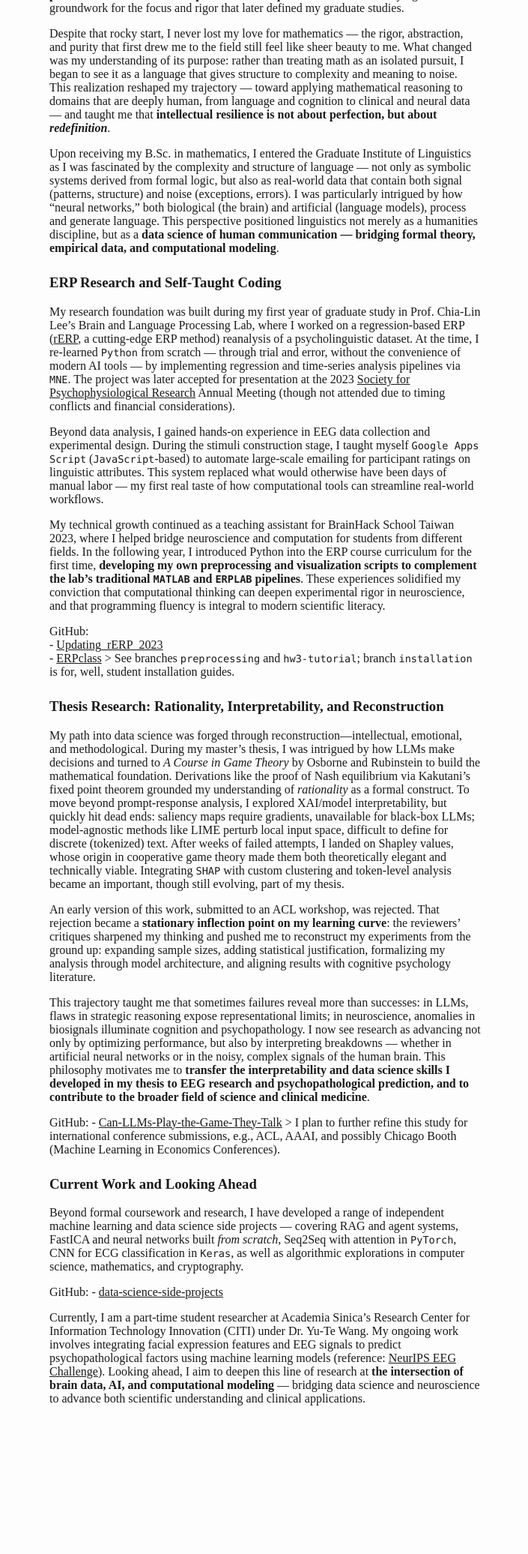
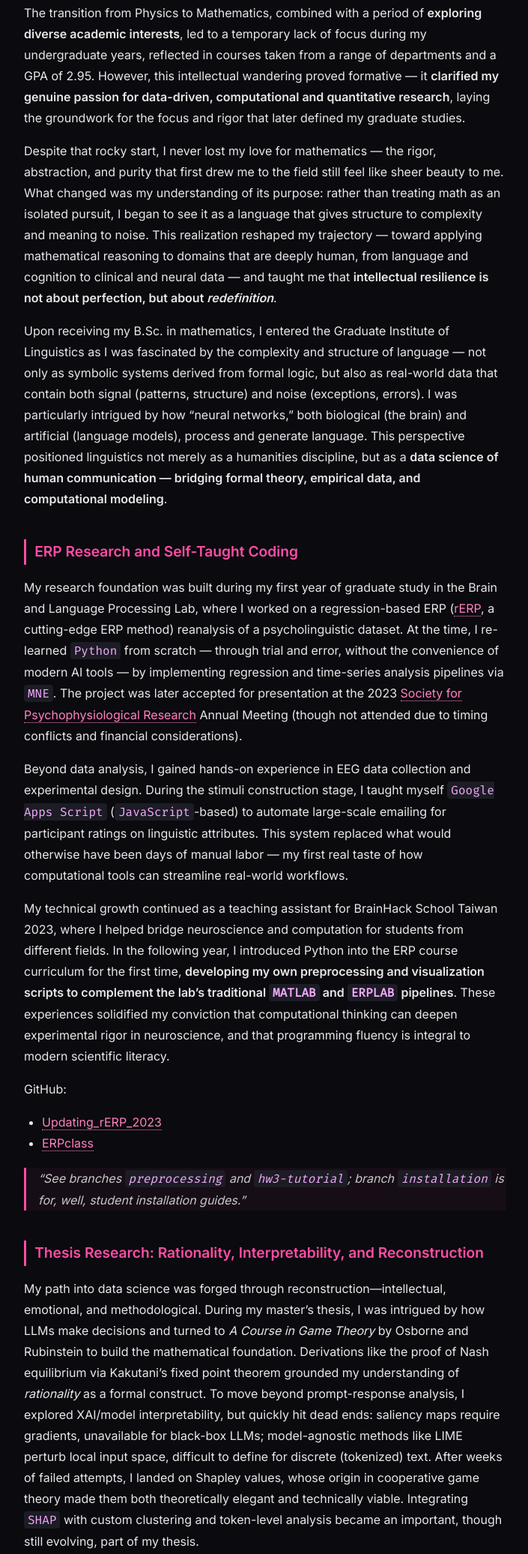
Before and after one commit to amandalin047/amandalin047.github.io, a plain HTML site: page about-me.html in a window 1280 px wide. Shown: the part 361-2433 px from the top of the page at 75% size, without its empty margins (286-991 px from the left). Before the commit the page ends 2301 px from the top, so only its background shows below. Drawn offline with Linux system fonts and the light colour scheme.

Commit message:
modified about-me

```diff
--- a/about-me.html
+++ b/about-me.html
@@ -1,310 +1,158 @@
 <!DOCTYPE html>
-<html xmlns="http://www.w3.org/1999/xhtml" lang="" xml:lang="">
+<html lang="en">
 <head>
-  <meta charset="utf-8" />
-  <meta name="generator" content="pandoc" />
-  <meta name="viewport" content="width=device-width, initial-scale=1.0, user-scalable=yes" />
-  <title>about-me</title>
+  <meta charset="utf-8">
+  <title>About Me – Amanda Lin</title>
+
+  <!-- safer for strict parsers -->
+  <link rel="preconnect" href="https://fonts.googleapis.com">
+  <link rel="preconnect" href="https://fonts.gstatic.com" crossorigin>
+  <link href="https://fonts.googleapis.com/css2?family=Inter:wght@400;600&amp;family=Fira+Mono&amp;display=swap" rel="stylesheet">
   <style>
-    /* Default styles provided by pandoc.
-    ** See https://pandoc.org/MANUAL.html#variables-for-html for config info.
-    */
-    html {
-      color: #1a1a1a;
-      background-color: #fdfdfd;
+    * {
+      box-sizing: border-box;
+      margin: 0;
+      padding: 0;
     }
+
     body {
-      margin: 0 auto;
-      max-width: 36em;
-      padding-left: 50px;
-      padding-right: 50px;
-      padding-top: 50px;
-      padding-bottom: 50px;
-      hyphens: auto;
-      overflow-wrap: break-word;
-      text-rendering: optimizeLegibility;
-      font-kerning: normal;
+      font-family: 'Inter', sans-serif;
+      background-color: #0a0a0f;
+      color: #e8e8e8;
+      line-height: 1.75;
+      padding: 4rem 10%;
+      max-width: 900px;
+      margin: auto;
     }
+
+    h1, h2, h3 {
+      font-weight: 600;
+      color: #ff4da6;
+      margin-top: 2rem;
+      margin-bottom: 1rem;
+    }
+
+    h1 {
+      font-size: 2rem;
+      text-align: center;
+      color: #fff;
+      border-bottom: 1px solid #222;
+      padding-bottom: 0.6rem;
+    }
+
+    h3 {
+      border-left: 3px solid #ff4da6;
+      padding-left: 0.7rem;
+      margin-top: 2.5rem;
+      font-size: 1.2rem;
+    }
+
+    p {
+      margin-bottom: 1rem;
+    }
+
+    a {
+      color: #ff80bf;
+      text-decoration: none;
+      border-bottom: 1px dotted #ff80bf;
+      transition: color 0.2s ease;
+    }
+
+    a:hover {
+      color: #ffc6e0;
+    }
+
+    code {
+      font-family: 'Fira Mono', monospace;
+      background: #1c1c24;
+      color: #f4aaff;
+      padding: 2px 5px;
+      border-radius: 4px;
+    }
+
+    ul, ol {
+      margin-left: 1.5rem;
+      margin-bottom: 1rem;
+    }
+
+    blockquote {
+      border-left: 3px solid #ff4da6;
+      padding-left: 1rem;
+      color: #c8c8c8;
+      font-style: italic;
+      background: rgba(255, 77, 166, 0.05);
+      margin: 1.2rem 0;
+    }
+
+    hr {
+      border: none;
+      border-top: 1px solid #222;
+      margin: 3rem 0;
+    }
+
+    img {
+      max-width: 100%;
+      border-radius: 8px;
+      margin: 1.5rem 0;
+    }
+
     @media (max-width: 600px) {
       body {
-        font-size: 0.9em;
-        padding: 12px;
-      }
-      h1 {
-        font-size: 1.8em;
+        padding: 2rem 5%;
       }
     }
-    @media print {
-      html {
-        background-color: white;
-      }
-      body {
-        background-color: transparent;
-        color: black;
-        font-size: 12pt;
-      }
-      p, h2, h3 {
-        orphans: 3;
-        widows: 3;
-      }
-      h2, h3, h4 {
-        page-break-after: avoid;
-      }
-    }
-    p {
-      margin: 1em 0;
-    }
-    a {
-      color: #1a1a1a;
-    }
-    a:visited {
-      color: #1a1a1a;
-    }
-    img {
-      max-width: 100%;
-    }
-    svg {
-      height: auto;
-      max-width: 100%;
-    }
-    h1, h2, h3, h4, h5, h6 {
-      margin-top: 1.4em;
-    }
-    h5, h6 {
-      font-size: 1em;
-      font-style: italic;
-    }
-    h6 {
-      font-weight: normal;
-    }
-    ol, ul {
-      padding-left: 1.7em;
-      margin-top: 1em;
-    }
-    li > ol, li > ul {
-      margin-top: 0;
-    }
-    blockquote {
-      margin: 1em 0 1em 1.7em;
-      padding-left: 1em;
-      border-left: 2px solid #e6e6e6;
-      color: #606060;
-    }
-    code {
-      font-family: Menlo, Monaco, Consolas, 'Lucida Console', monospace;
-      font-size: 85%;
-      margin: 0;
-      hyphens: manual;
-    }
-    pre {
-      margin: 1em 0;
-      overflow: auto;
-    }
-    pre code {
-      padding: 0;
-      overflow: visible;
-      overflow-wrap: normal;
-    }
-    .sourceCode {
-     background-color: transparent;
-     overflow: visible;
-    }
-    hr {
-      border: none;
-      border-top: 1px solid #1a1a1a;
-      height: 1px;
-      margin: 1em 0;
-    }
-    table {
-      margin: 1em 0;
-      border-collapse: collapse;
-      width: 100%;
-      overflow-x: auto;
-      display: block;
-      font-variant-numeric: lining-nums tabular-nums;
-    }
-    table caption {
-      margin-bottom: 0.75em;
-    }
-    tbody {
-      margin-top: 0.5em;
-      border-top: 1px solid #1a1a1a;
-      border-bottom: 1px solid #1a1a1a;
-    }
-    th {
-      border-top: 1px solid #1a1a1a;
-      padding: 0.25em 0.5em 0.25em 0.5em;
-    }
-    td {
-      padding: 0.125em 0.5em 0.25em 0.5em;
-    }
-    header {
-      margin-bottom: 4em;
-      text-align: center;
-    }
-    #TOC li {
-      list-style: none;
-    }
-    #TOC ul {
-      padding-left: 1.3em;
-    }
-    #TOC > ul {
-      padding-left: 0;
-    }
-    #TOC a:not(:hover) {
-      text-decoration: none;
-    }
-    code{white-space: pre-wrap;}
-    span.smallcaps{font-variant: small-caps;}
-    div.columns{display: flex; gap: min(4vw, 1.5em);}
-    div.column{flex: auto; overflow-x: auto;}
-    div.hanging-indent{margin-left: 1.5em; text-indent: -1.5em;}
-    /* The extra [class] is a hack that increases specificity enough to
-       override a similar rule in reveal.js */
-    ul.task-list[class]{list-style: none;}
-    ul.task-list li input[type="checkbox"] {
-      font-size: inherit;
-      width: 0.8em;
-      margin: 0 0.8em 0.2em -1.6em;
-      vertical-align: middle;
-    }
-    .display.math{display: block; text-align: center; margin: 0.5rem auto;}
+
   </style>
 </head>
+
 <body>
-<h1
-id="from-formal-systems-to-neural-signals-my-path-toward-data-science-and-cognitive-research">From
-Formal Systems to Neural Signals: My Path Toward Data Science and
-Cognitive Research</h1>
-<h3 id="early-years-exploration-and-transition">Early Years: Exploration
-and Transition</h3>
-<p>The transition from Physics to Mathematics, combined with a period of
-<strong>exploring diverse academic interests</strong>, led to a
-temporary lack of focus during my undergraduate years, reflected in
-courses taken from a range of departments and a GPA of 2.95. However,
-this intellectual wandering proved formative — it <strong>clarified my
-genuine passion for data-driven, computational and quantitative
-research</strong>, laying the groundwork for the focus and rigor that
-later defined my graduate studies.</p>
-<p>Despite that rocky start, I never lost my love for mathematics — the
-rigor, abstraction, and purity that first drew me to the field still
-feel like sheer beauty to me. What changed was my understanding of its
-purpose: rather than treating math as an isolated pursuit, I began to
-see it as a language that gives structure to complexity and meaning to
-noise. This realization reshaped my trajectory — toward applying
-mathematical reasoning to domains that are deeply human, from language
-and cognition to clinical and neural data — and taught me that
-<strong>intellectual resilience is not about perfection, but about
-<em>redefinition</em></strong>.</p>
-<p>Upon receiving my B.Sc. in mathematics, I entered the Graduate
-Institute of Linguistics as I was fascinated by the complexity and
-structure of language — not only as symbolic systems derived from formal
-logic, but also as real-world data that contain both signal (patterns,
-structure) and noise (exceptions, errors). I was particularly intrigued
-by how “neural networks,” both biological (the brain) and artificial
-(language models), process and generate language. This perspective
-positioned linguistics not merely as a humanities discipline, but as a
-<strong>data science of human communication — bridging formal theory,
-empirical data, and computational modeling</strong>.</p>
-<h3 id="erp-research-and-self-taught-coding">ERP Research and
-Self-Taught Coding</h3>
-<p>My research foundation was built during my first year of graduate
-study in Prof. Chia-Lin Lee’s Brain and Language Processing Lab, where I
-worked on a regression-based ERP (<a
-href="https://scholar.google.com/scholar?hl=en&amp;as_sdt=0%2C5&amp;q=regression+based+event+related+potentials&amp;oq=#d=gs_qabs&amp;t=1759604616202&amp;u=%23p%3DerbfP7XZSEYJ">rERP</a>,
-a cutting-edge ERP method) reanalysis of a psycholinguistic dataset. At
-the time, I re-learned <code>Python</code> from scratch — through trial
-and error, without the convenience of modern AI tools — by implementing
-regression and time-series analysis pipelines via <code>MNE</code>. The
-project was later accepted for presentation at the 2023 <a
-href="https://sprweb.org/">Society for Psychophysiological Research</a>
-Annual Meeting (though not attended due to timing conflicts and
-financial considerations).</p>
-<p>Beyond data analysis, I gained hands-on experience in EEG data
-collection and experimental design. During the stimuli construction
-stage, I taught myself <code>Google Apps Script</code>
-(<code>JavaScript</code>-based) to automate large-scale emailing for
-participant ratings on linguistic attributes. This system replaced what
-would otherwise have been days of manual labor — my first real taste of
-how computational tools can streamline real-world workflows.</p>
-<p>My technical growth continued as a teaching assistant for BrainHack
-School Taiwan 2023, where I helped bridge neuroscience and computation
-for students from different fields. In the following year, I introduced
-Python into the ERP course curriculum for the first time,
-<strong>developing my own preprocessing and visualization scripts to
-complement the lab’s traditional <code>MATLAB</code> and
-<code>ERPLAB</code> pipelines</strong>. These experiences solidified my
-conviction that computational thinking can deepen experimental rigor in
-neuroscience, and that programming fluency is integral to modern
-scientific literacy.</p>
-<p>GitHub:<br />
-- <a
-href="https://github.com/amandalin047/Updating_rERP_2023">Updating_rERP_2023</a><br />
-- <a
-href="https://github.com/amandalin047/ERPclass/tree/preprocessing">ERPclass</a>
-&gt; See branches <code>preprocessing</code> and
-<code>hw3-tutorial</code>; branch <code>installation</code> is for,
-well, student installation guides.</p>
-<h3
-id="thesis-research-rationality-interpretability-and-reconstruction">Thesis
-Research: Rationality, Interpretability, and Reconstruction</h3>
-<p>My path into data science was forged through
-reconstruction—intellectual, emotional, and methodological. During my
-master’s thesis, I was intrigued by how LLMs make decisions and turned
-to <em>A Course in Game Theory</em> by Osborne and Rubinstein to build
-the mathematical foundation. Derivations like the proof of Nash
-equilibrium via Kakutani’s fixed point theorem grounded my understanding
-of <em>rationality</em> as a formal construct. To move beyond
-prompt-response analysis, I explored XAI/model interpretability, but
-quickly hit dead ends: saliency maps require gradients, unavailable for
-black-box LLMs; model-agnostic methods like LIME perturb local input
-space, difficult to define for discrete (tokenized) text. After weeks of
-failed attempts, I landed on Shapley values, whose origin in cooperative
-game theory made them both theoretically elegant and technically viable.
-Integrating <code>SHAP</code> with custom clustering and token-level
-analysis became an important, though still evolving, part of my
-thesis.</p>
-<p>An early version of this work, submitted to an ACL workshop, was
-rejected. That rejection became a <strong>stationary inflection point on
-my learning curve</strong>: the reviewers’ critiques sharpened my
-thinking and pushed me to reconstruct my experiments from the ground up:
-expanding sample sizes, adding statistical justification, formalizing my
-analysis through model architecture, and aligning results with cognitive
-psychology literature.</p>
-<p>This trajectory taught me that sometimes failures reveal more than
-successes: in LLMs, flaws in strategic reasoning expose representational
-limits; in neuroscience, anomalies in biosignals illuminate cognition
-and psychopathology. I now see research as advancing not only by
-optimizing performance, but also by interpreting breakdowns — whether in
-artificial neural networks or in the noisy, complex signals of the human
-brain. This philosophy motivates me to <strong>transfer the
-interpretability and data science skills I developed in my thesis to EEG
-research and psychopathological prediction, and to contribute to the
-broader field of science and clinical medicine</strong>.</p>
-<p>GitHub: - <a
-href="https://github.com/amandalin047/Can-LLMs-Play-the-Game-They-Talk">Can-LLMs-Play-the-Game-They-Talk</a>
-&gt; I plan to further refine this study for international conference
-submissions, e.g., ACL, AAAI, and possibly Chicago Booth (Machine
-Learning in Economics Conferences).</p>
-<h3 id="current-work-and-looking-ahead">Current Work and Looking
-Ahead</h3>
-<p>Beyond formal coursework and research, I have developed a range of
-independent machine learning and data science side projects — covering
-RAG and agent systems, FastICA and neural networks built <em>from
-scratch</em>, Seq2Seq with attention in <code>PyTorch</code>, CNN for
-ECG classification in <code>Keras</code>, as well as algorithmic
-explorations in computer science, mathematics, and cryptography.</p>
-<p>GitHub: - <a
-href="https://github.com/amandalin047/data-science-side-projects">data-science-side-projects</a></p>
-<p>Currently, I am a part-time student researcher at Academia Sinica’s
-Research Center for Information Technology Innovation (CITI) under
-Dr. Yu-Te Wang. My ongoing work involves integrating facial expression
-features and EEG signals to predict psychopathological factors using
-machine learning models (reference: <a
-href="https://eeg2025.github.io/eeg2025.github.io/">NeurIPS EEG
-Challenge</a>). Looking ahead, I aim to deepen this line of research at
-<strong>the intersection of brain data, AI, and computational
-modeling</strong> — bridging data science and neuroscience to advance
-both scientific understanding and clinical applications.</p>
+  <h1>From Formal Systems to Neural Signals: My Path Toward Data Science and Cognitive Research</h1>
+
+  <h3>Early Years: Exploration and Transition</h3>
+  <p>The transition from Physics to Mathematics, combined with a period of <strong>exploring diverse academic interests</strong>, led to a temporary lack of focus during my undergraduate years, reflected in courses taken from a range of departments and a GPA of 2.95. However, this intellectual wandering proved formative — it <strong>clarified my genuine passion for data-driven, computational and quantitative research</strong>, laying the groundwork for the focus and rigor that later defined my graduate studies.</p>
+
+  <p>Despite that rocky start, I never lost my love for mathematics — the rigor, abstraction, and purity that first drew me to the field still feel like sheer beauty to me. What changed was my understanding of its purpose: rather than treating math as an isolated pursuit, I began to see it as a language that gives structure to complexity and meaning to noise. This realization reshaped my trajectory — toward applying mathematical reasoning to domains that are deeply human, from language and cognition to clinical and neural data — and taught me that <strong>intellectual resilience is not about perfection, but about <em>redefinition</em></strong>.</p>
+
+  <p>Upon receiving my B.Sc. in mathematics, I entered the Graduate Institute of Linguistics as I was fascinated by the complexity and structure of language — not only as symbolic systems derived from formal logic, but also as real-world data that contain both signal (patterns, structure) and noise (exceptions, errors). I was particularly intrigued by how “neural networks,” both biological (the brain) and artificial (language models), process and generate language. This perspective positioned linguistics not merely as a humanities discipline, but as a <strong>data science of human communication — bridging formal theory, empirical data, and computational modeling</strong>.</p>
+
+  <h3>ERP Research and Self-Taught Coding</h3>
+  <p>My research foundation was built during my first year of graduate study in the Brain and Language Processing Lab, where I worked on a regression-based ERP (<a href="https://scholar.google.com/scholar?hl=en&amp;as_sdt=0%2C5&amp;q=regression+based+event+related+potentials&amp;oq=#d=gs_qabs&amp;t=1759604616202&amp;u=%23p%3DerbfP7XZSEYJ">rERP</a>, a cutting-edge ERP method) reanalysis of a psycholinguistic dataset. At the time, I re-learned <code>Python</code> from scratch — through trial and error, without the convenience of modern AI tools — by implementing regression and time-series analysis pipelines via <code>MNE</code>. The project was later accepted for presentation at the 2023 <a href="https://sprweb.org/">Society for Psychophysiological Research</a> Annual Meeting (though not attended due to timing conflicts and financial considerations).</p>
+
+  <p>Beyond data analysis, I gained hands-on experience in EEG data collection and experimental design. During the stimuli construction stage, I taught myself <code>Google Apps Script</code> (<code>JavaScript</code>-based) to automate large-scale emailing for participant ratings on linguistic attributes. This system replaced what would otherwise have been days of manual labor — my first real taste of how computational tools can streamline real-world workflows.</p>
+
+  <p>My technical growth continued as a teaching assistant for BrainHack School Taiwan 2023, where I helped bridge neuroscience and computation for students from different fields. In the following year, I introduced Python into the ERP course curriculum for the first time, <strong>developing my own preprocessing and visualization scripts to complement the lab’s traditional <code>MATLAB</code> and <code>ERPLAB</code> pipelines</strong>. These experiences solidified my conviction that computational thinking can deepen experimental rigor in neuroscience, and that programming fluency is integral to modern scientific literacy.</p>
+
+  <p>GitHub:</p>
+  <ul>
+    <li><a href="https://github.com/amandalin047/Updating_rERP_2023">Updating_rERP_2023</a></li>
+    <li><a href="https://github.com/amandalin047/ERPclass/tree/preprocessing">ERPclass</a></li>
+  </ul>
+  <blockquote>
+    “See branches <code>preprocessing</code> and <code>hw3-tutorial</code>; branch <code>installation</code> is for, well, student installation guides.”
+  </blockquote>
+
+  <h3>Thesis Research: Rationality, Interpretability, and Reconstruction</h3> <p>My path into data science was forged through reconstruction—intellectual, emotional, and methodological. During my master’s thesis, I was intrigued by how LLMs make decisions and turned to <em>A Course in Game Theory</em> by Osborne and Rubinstein to build the mathematical foundation. Derivations like the proof of Nash equilibrium via Kakutani’s fixed point theorem grounded my understanding of <em>rationality</em> as a formal construct. To move beyond prompt-response analysis, I explored XAI/model interpretability, but quickly hit dead ends: saliency maps require gradients, unavailable for black-box LLMs; model-agnostic methods like LIME perturb local input space, difficult to define for discrete (tokenized) text. After weeks of failed attempts, I landed on Shapley values, whose origin in cooperative game theory made them both theoretically elegant and technically viable. Integrating <code>SHAP</code> with custom clustering and token-level analysis became an important, though still evolving, part of my thesis.</p>
+ <p>An early version of this work, submitted to an ACL workshop, was rejected. That rejection became a <strong>stationary inflection point on my learning curve</strong>: the reviewers’ critiques sharpened my thinking and pushed me to reconstruct my experiments from the ground up: expanding sample sizes, adding statistical justification, formalizing my analysis through model architecture, and aligning results with cognitive psychology literature.</p>
+ <p>This trajectory taught me that sometimes failures reveal more than successes: in LLMs, flaws in strategic reasoning expose representational limits; in neuroscience, anomalies in biosignals illuminate cognition and psychopathology. I now see research as advancing not only by optimizing performance, but also by interpreting breakdowns — whether in artificial neural networks or in the noisy, complex signals of the human brain. This philosophy motivates me to <strong>transfer the interpretability and data science skills I developed in my thesis to EEG research and psychopathological prediction, and to contribute to the broader field of science and clinical medicine</strong>.</p>
+
+ <p>GitHub:</p>
+  <ul>
+    <li><a href="https://github.com/amandalin047/Can-LLMs-Play-the-Game-They-Talk">Can-LLMs-Play-the-Game-They-Talk</a></li>
+  </ul>
+  <blockquote>
+    “I plan to further refine this study for international conference submissions.”
+  </blockquote>
+
+  <h3>Current Work and Looking Ahead</h3>
+  <p>Beyond formal coursework and research, I have developed a range of independent machine learning and data science side projects — covering RAG and agent systems, FastICA and neural networks built <em>from scratch</em>, Seq2Seq with attention in <code>PyTorch</code>, CNN for ECG classification in <code>Keras</code>, as well as algorithmic explorations in computer science, mathematics, and cryptography.</p>
+
+  <p>GitHub: <a href="https://github.com/amandalin047/data-science-side-projects">data-science-side-projects</a></p>
+
+  <p>Currently, I am a part-time student researcher at Academia Sinica. My ongoing work involves integrating facial expression features and EEG signals to predict psychopathological factors using machine learning models (reference: <a href="https://eeg2025.github.io/eeg2025.github.io/">NeurIPS EEG Challenge</a>). Looking ahead, I aim to deepen this line of research at <strong>the intersection of brain data, AI, and computational modeling</strong> — bridging data science and neuroscience to advance both scientific understanding and clinical applications.</p>
+
+  <hr>
+  <p style="text-align:center;color:#777;font-size:0.85rem;">
+    Updated 2025 · GitHub: <a href="https://github.com/amandalin047">@amandalin047</a>
+  </p>
 </body>
 </html>
```
Also changed, not shown: cv.html (+2 -2 lines).
